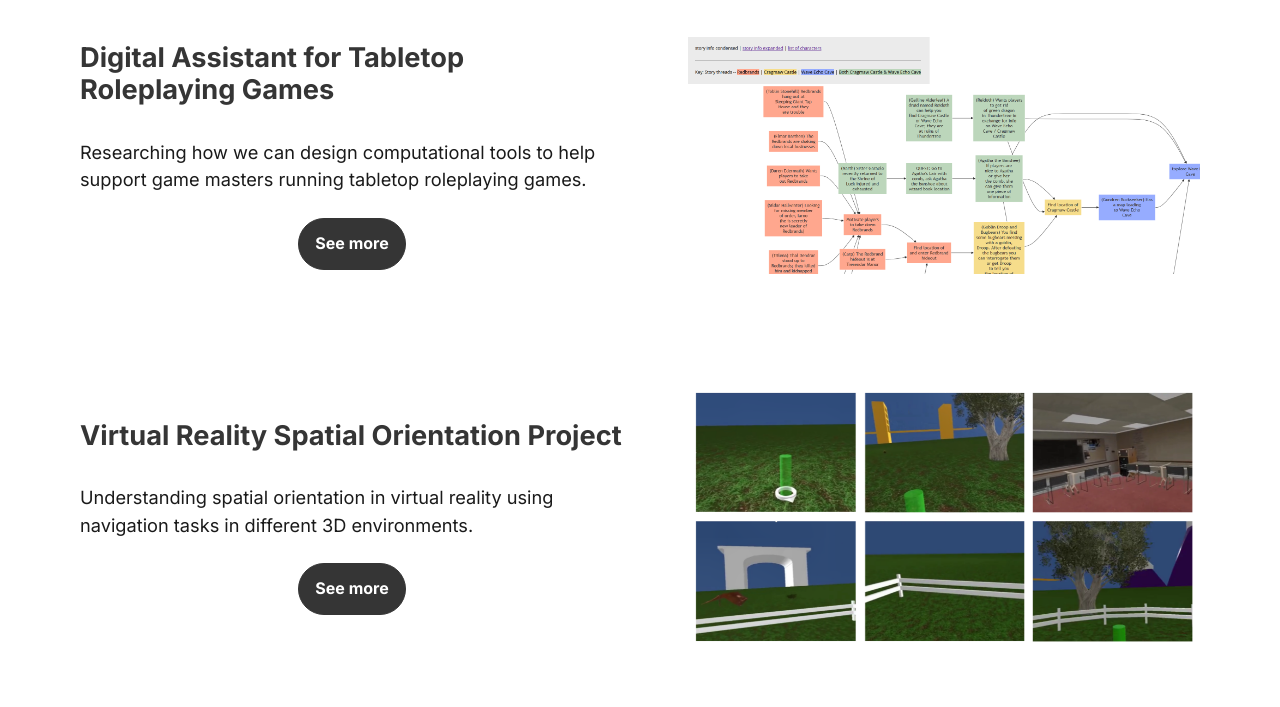
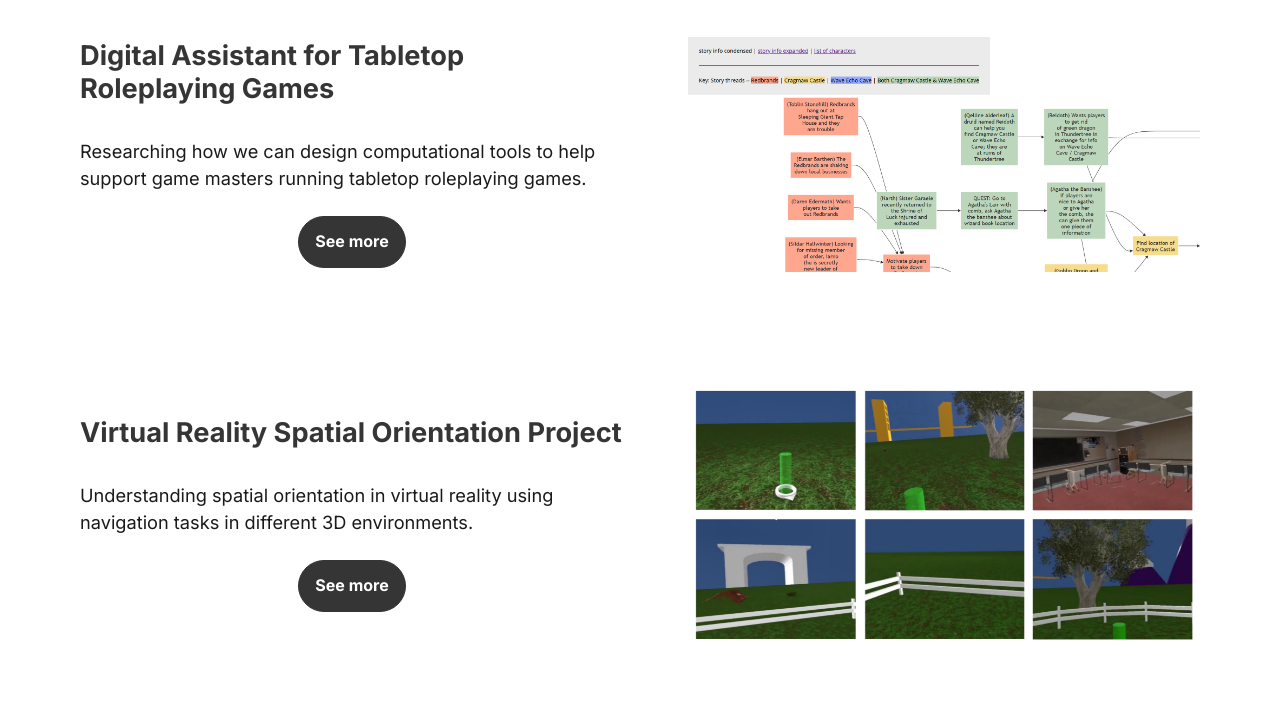
Before and after one commit to dacharya64/CompExamPortfolio, a plain HTML site: page index.html in a window 1280 px wide. Shown: the part 93-800 px from the top of the page. Drawn offline with Linux system fonts and the light colour scheme.

Commit message:
updating flowchart image

```diff
--- a/index.html
+++ b/index.html
@@ -53,7 +53,7 @@
               </div>
             </div>
             <!-- IMAGE -->
-            <img src="flowchart.png" alt="#" class="ui-image-half-right">
+            <img src="flowchart2.png" alt="#" class="ui-image-half-right">
           </div>
 
           <div class="ui-section-feature__layout ui-layout-grid ui-layout-grid-2">
```
Also changed, not shown: flowchart2.png (added).
